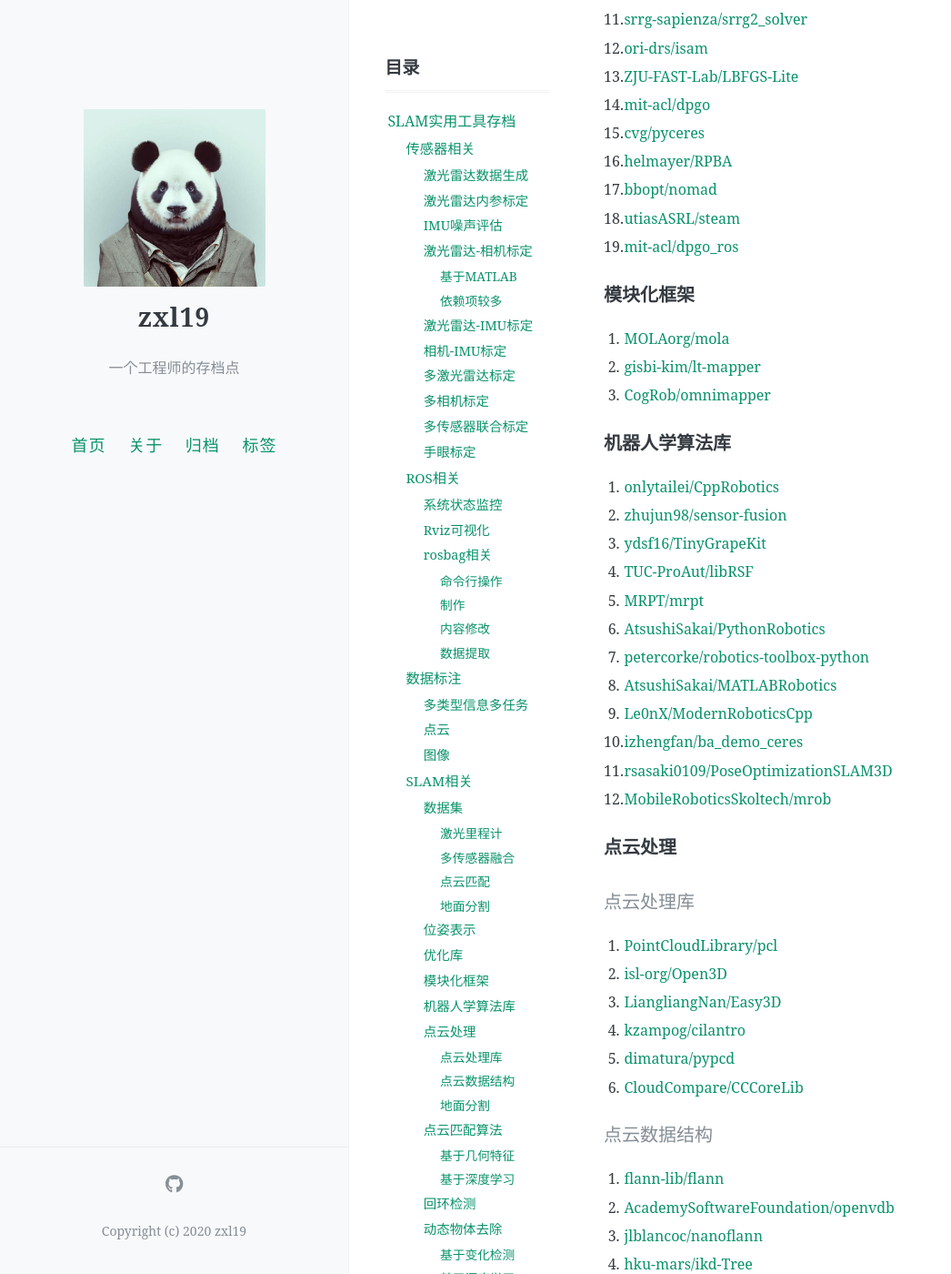
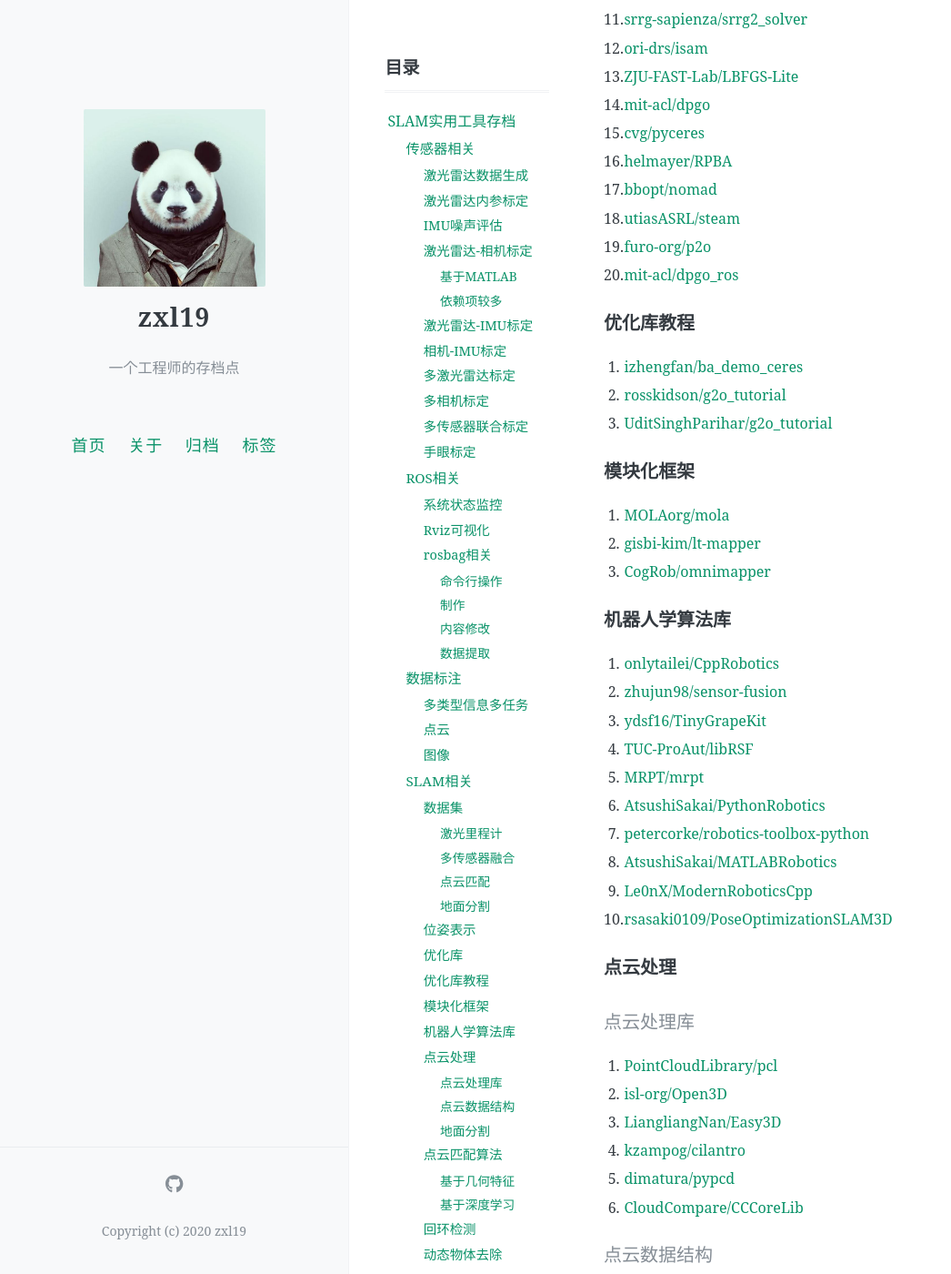
Before and after one commit to zxl19/zxl19.github.io, a Jekyll site: the page built from _posts/2021-05-25-slam-tool.md, in a window 1280 px wide and 1400 px high, scrolled down 6414 px. Shown: the whole window at 91% size, without its empty margins (0-1046 px from the left). Built offline with Jekyll 4.4.1, drawn with Linux system fonts in a browser that asks for light colours; comment, search, counter and statistics services are not loaded.

Commit message:
Update Posts

```diff
--- a/_posts/2021-05-25-slam-tool.md
+++ b/_posts/2021-05-25-slam-tool.md
@@ -240,7 +240,14 @@ pinned: false
 16. [helmayer/RPBA](https://github.com/helmayer/RPBA)
 17. [bbopt/nomad](https://github.com/bbopt/nomad)
 18. [utiasASRL/steam](https://github.com/utiasASRL/steam)
-19. [mit-acl/dpgo_ros](https://github.com/mit-acl/dpgo_ros)
+19. [furo-org/p2o](https://github.com/furo-org/p2o)
+20. [mit-acl/dpgo_ros](https://github.com/mit-acl/dpgo_ros)
+
+### 优化库教程
+
+1. [izhengfan/ba_demo_ceres](https://github.com/izhengfan/ba_demo_ceres)
+2. [rosskidson/g2o_tutorial](https://github.com/rosskidson/g2o_tutorial)
+3. [UditSinghParihar/g2o_tutorial](https://github.com/UditSinghParihar/g2o_tutorial)
 
 ### 模块化框架
 
@@ -259,9 +266,7 @@ pinned: false
 7. [petercorke/robotics-toolbox-python](https://github.com/petercorke/robotics-toolbox-python)
 8. [AtsushiSakai/MATLABRobotics](https://github.com/AtsushiSakai/MATLABRobotics)
 9. [Le0nX/ModernRoboticsCpp](https://github.com/Le0nX/ModernRoboticsCpp)
-10. [izhengfan/ba_demo_ceres](https://github.com/izhengfan/ba_demo_ceres)
-11. [rsasaki0109/PoseOptimizationSLAM3D](https://github.com/rsasaki0109/PoseOptimizationSLAM3D)
-12. [MobileRoboticsSkoltech/mrob](https://github.com/MobileRoboticsSkoltech/mrob)
+10. [rsasaki0109/PoseOptimizationSLAM3D](https://github.com/rsasaki0109/PoseOptimizationSLAM3D)
 
 ### 点云处理
 
```
Also changed, not shown: _posts/2020-06-03-vscode-setup.md (+2 -1 lines).
